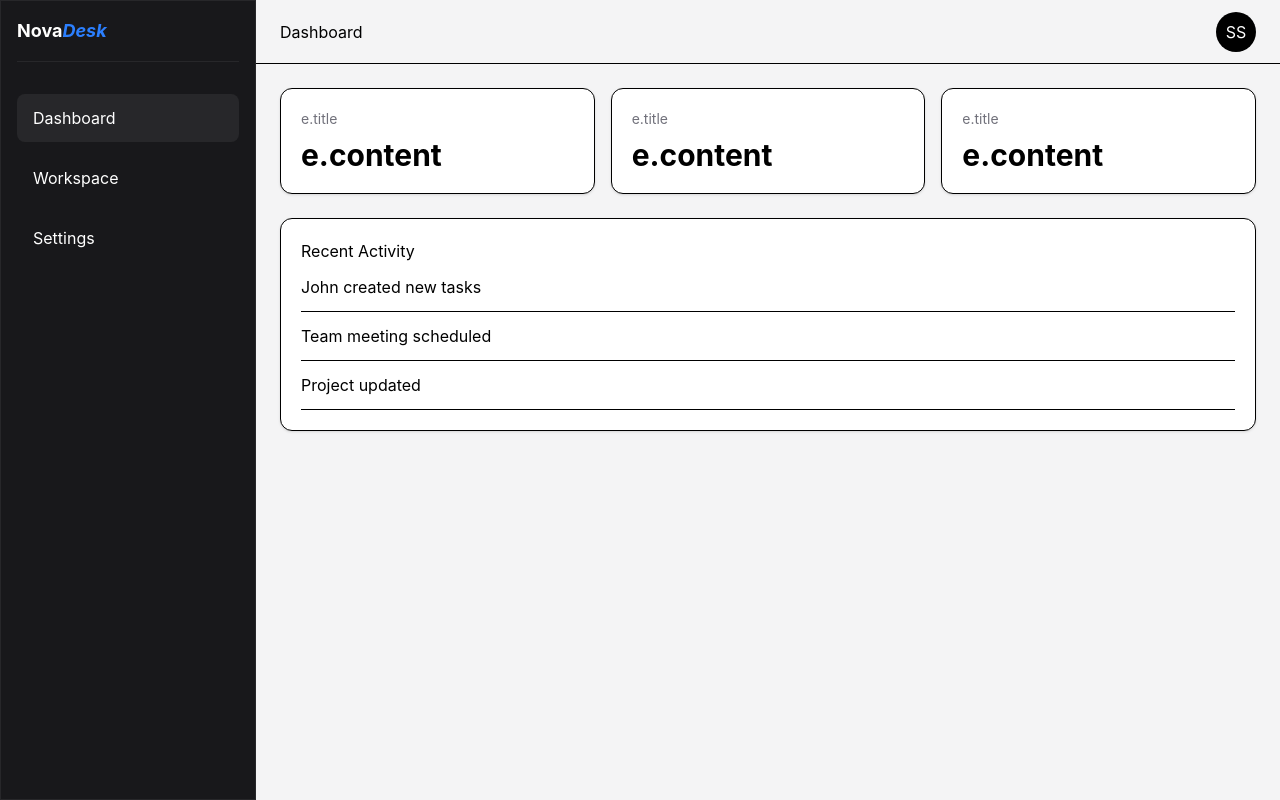
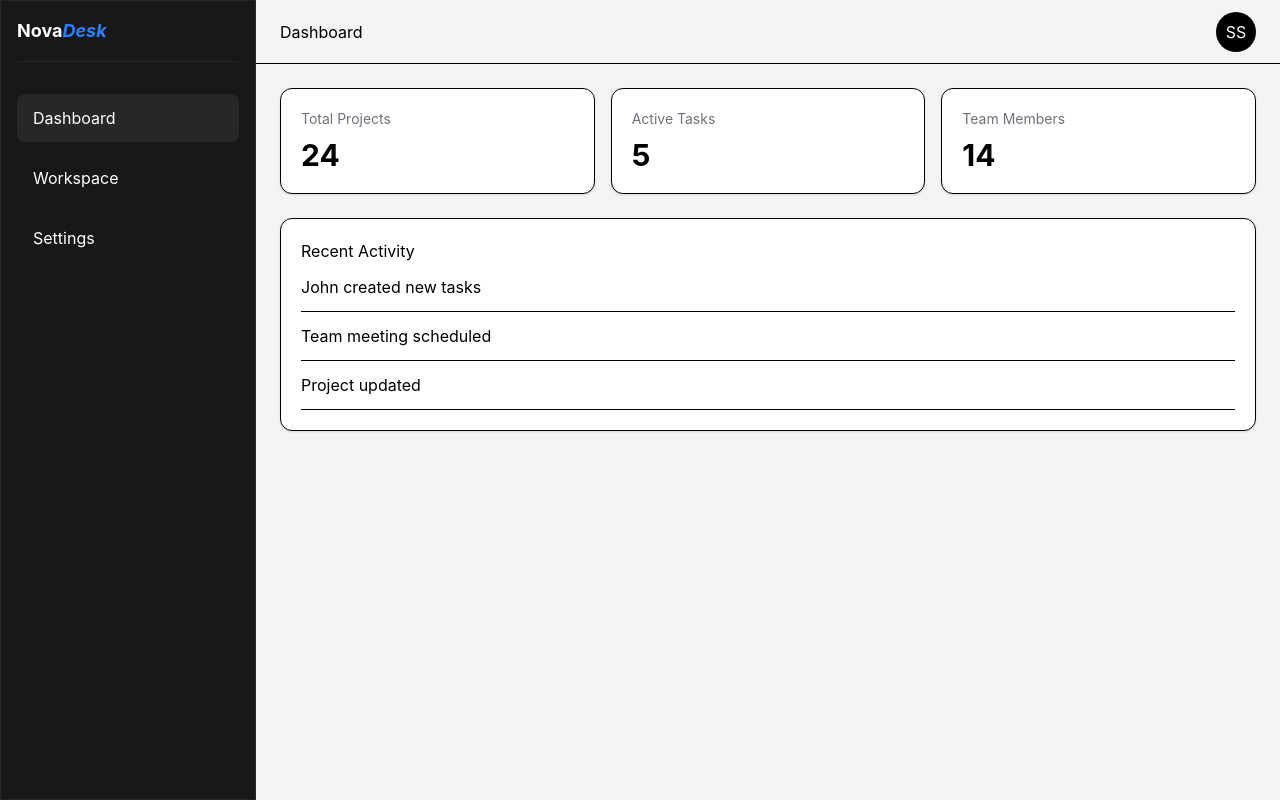
Before and after one commit to sadiksaifi9958/NovaDesk, a React (Vite) app: page / in a window 1280 px wide. Built offline with nearby package versions, Linux system fonts and the light colour scheme.

Commit message:
Refactor dashboard with reusable components and dynamic data

```diff
--- /dev/null
+++ b/src/components/ActivityItem.jsx
@@ -0,0 +1,7 @@
+const ActivityItem = ({activity}) => {
+    return(
+        <div className="flex items-center justify-between py-3 border-b">{activity}</div>
+    )
+}
+
+export default ActivityItem
--- /dev/null
+++ b/src/components/StatCard.jsx
@@ -0,0 +1,10 @@
+const StatCard = ({ title, content }) => {
+    return (
+        <div className="bg-white rounded-xl p-5 border shadow-sm">
+            <div className="text-sm text-zinc-500">{title}</div>
+            <div className="text-3xl font-bold mt-2">{content}</div>
+        </div>
+    )
+}
+
+export default StatCard
--- /dev/null
+++ b/src/constant/dashboardData.js
@@ -0,0 +1,11 @@
+export const statsData = [
+    { title: "Total Projects", content: 24 },
+    { title: "Active Tasks", content: 5 },
+    { title: "Team Members", content: 14 }
+]
+
+export const recentActivities = [
+    "John created new tasks",
+    "Team meeting scheduled",
+    "Project updated",
+]
--- a/src/pages/Dashboard.jsx
+++ b/src/pages/Dashboard.jsx
@@ -1,25 +1,31 @@
+import StatCard from "../components/StatCard"
+import ActivityItem from "../components/ActivityItem"
+import {statsData, recentActivities} from "../constant/dashboardData"
+
 const Dashboard = () => {
+
     return <div className="p-6 space-y-6">
-        <div className="grid grid-cols-3 gap-4">
+        <div className="grid grid-cols-1 md:grid-cols-2 lg:grid-cols-3 gap-4">
 
-            {[
-            {title: "Total Projects", content: 24},
-            {title: "Active Tasks", content: 5},
-            {title: "Team Members", content: 14}
-            ].map(
+            {statsData.map(
                 (e) => (
-                <div className="bg-white rounded-xl p-5 border shadow-sm">
-                    <div className="text-sm text-zinc-500">e.title</div>
-                    <div className="text-3xl font-bold mt-2">e.content</div>
-                </div>
+                    <StatCard
+                        key={e.title}
+                        title={e.title}
+                        content={e.content} />
                 ))}
 
         </div>
 
         <div className="bg-white rounded-xl p-5 border shadow-sm">Recent Activity
-            <div className="flex items-center justify-between py-3 border-b">John created new tasks</div>
-            <div className="flex items-center justify-between py-3 border-b">Team meeting scheduled</div>
-            <div className="flex items-center justify-between py-3 border-b">Project updated</div>
+
+            {recentActivities.map((activity) => (
+                <ActivityItem
+                    key={activity}
+                    activity={activity} />
+            ))
+            }
+
         </div>
     </div>
 }
```
